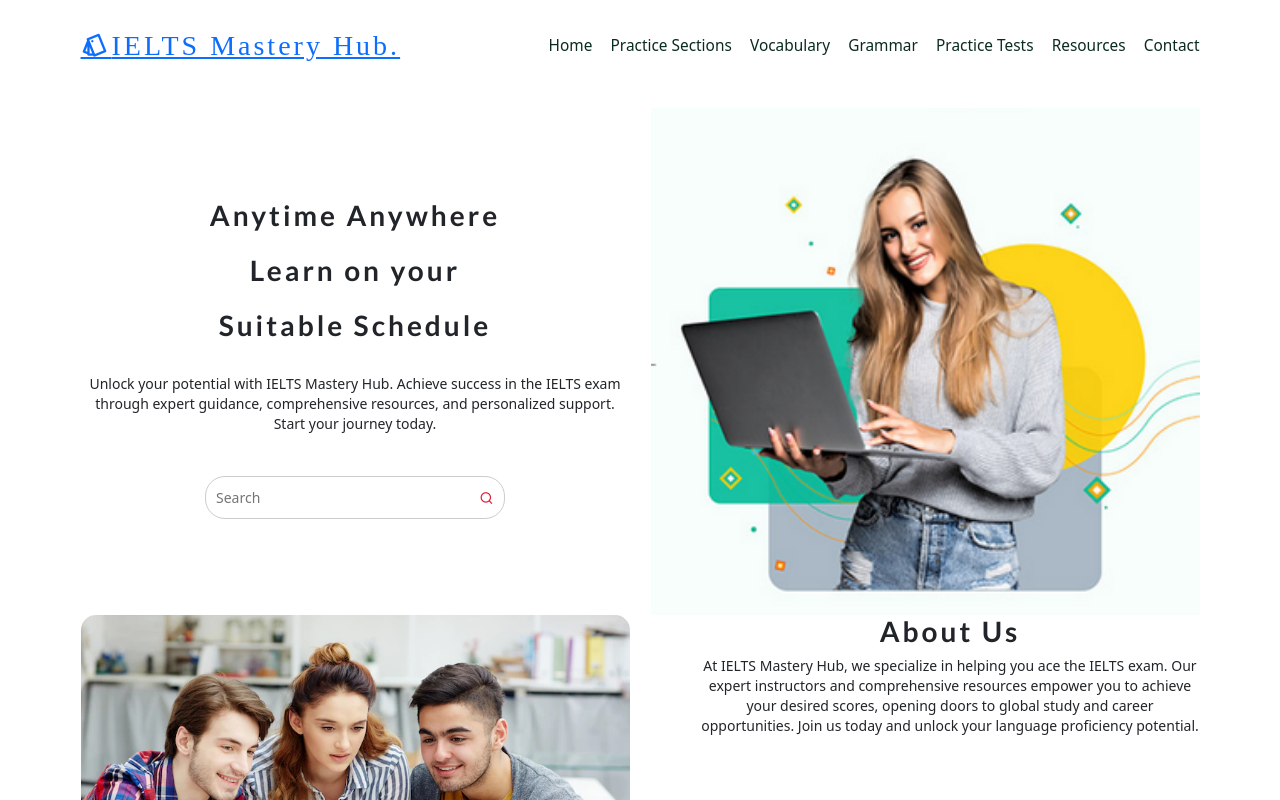
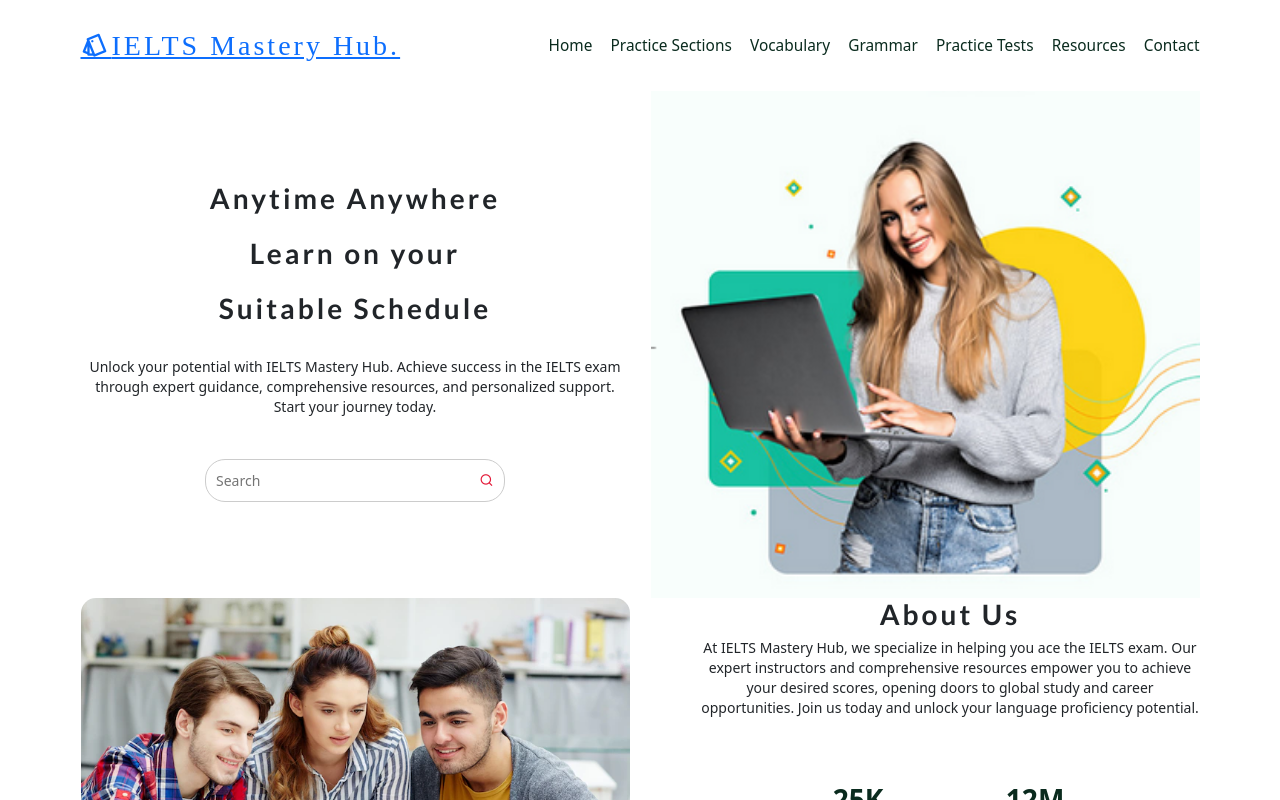
Before and after one commit to Admin-ieltsmasteryhub/ielts-mastery-app, a React (Create React App) app: page / in a window 1280 px wide. Shown: the top 800 px of the page. Built offline with nearby package versions, Linux system fonts and the light colour scheme.

Commit message:
Update header.css
updated css removed height and margintop

```diff
--- a/src/containers/components/Header/header.css
+++ b/src/containers/components/Header/header.css
@@ -1,7 +1,7 @@
 .header {
   width: 100%;
-  height: 80px;
-  margin-top: 2rem;
+  padding-top: 2rem;
+  padding-bottom: 2rem;
 }
 
 /* .logo {
```
